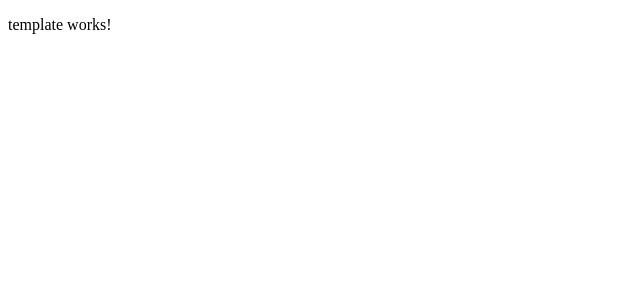
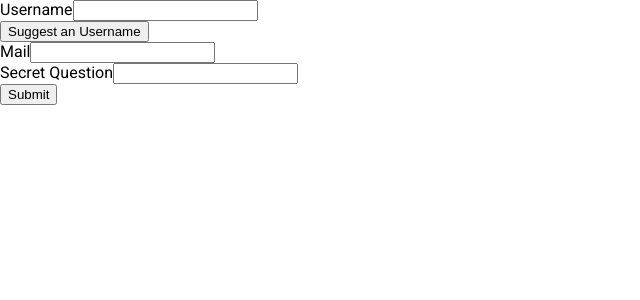
Before and after one commit to FoxGeoff/KataForm1, an Angular app: page / in a window 1280 px wide. Shown: the top 300 px of the page, without its empty margins (0-640 px from the left). Built offline with nearby package versions, Linux system fonts and the light colour scheme.

Commit message:
Add html for form

```diff
--- a/angular.json
+++ b/angular.json
@@ -27,6 +27,7 @@
               "src/assets"
             ],
             "styles": [
+              "./node_modules/@angular/material/prebuilt-themes/indigo-pink.css",
               "src/styles.css"
             ],
             "scripts": []
@@ -90,6 +91,7 @@
               "src/assets"
             ],
             "styles": [
+              "./node_modules/@angular/material/prebuilt-themes/indigo-pink.css",
               "src/styles.css"
             ],
             "scripts": []
--- a/package.json
+++ b/package.json
@@ -12,10 +12,12 @@
   "private": true,
   "dependencies": {
     "@angular/animations": "~11.2.7",
+    "@angular/cdk": "^11.2.13",
     "@angular/common": "~11.2.7",
     "@angular/compiler": "~11.2.7",
     "@angular/core": "~11.2.7",
     "@angular/forms": "~11.2.7",
+    "@angular/material": "^11.2.13",
     "@angular/platform-browser": "~11.2.7",
     "@angular/platform-browser-dynamic": "~11.2.7",
     "@angular/router": "~11.2.7",
--- a/src/app/app.module.ts
+++ b/src/app/app.module.ts
@@ -3,6 +3,8 @@ import { BrowserModule } from '@angular/platform-browser';
 
 import { AppComponent } from './app.component';
 import { TemplateComponent } from './template/template.component';
+import { BrowserAnimationsModule } from '@angular/platform-browser/animations';
+import { MaterialModule } from './material.module';
 
 @NgModule({
   declarations: [
@@ -10,7 +12,9 @@ import { TemplateComponent } from './template/template.component';
     TemplateComponent
   ],
   imports: [
-    BrowserModule
+    BrowserModule,
+    BrowserAnimationsModule,
+    MaterialModule
   ],
   providers: [],
   bootstrap: [AppComponent]
--- a/src/app/template/template.component.html
+++ b/src/app/template/template.component.html
@@ -1 +1,21 @@
-<p>template works!</p>
+<div class="container">
+  <form fxLayout="column" fxLayoutGap="8px" fxLayoutAlign="start">
+    <div>
+      <label>Username</label>
+      <input type="text" />
+    </div>
+    <div>
+      <button>Suggest an Username</button>
+    </div>
+    <div>
+      <label>Mail</label>
+      <input type="email" />
+    </div>
+    <div>
+      <label>Secret Question</label>
+      <input type="text" />
+    </div>
+    <div>
+      <button>Submit</button>
+    </div>
+  </form>
--- a/src/index.html
+++ b/src/index.html
@@ -6,6 +6,9 @@
   <base href="/">
   <meta name="viewport" content="width=device-width, initial-scale=1">
   <link rel="icon" type="image/x-icon" href="favicon.ico">
+  <link rel="preconnect" href="https://fonts.gstatic.com">
+  <link href="https://fonts.googleapis.com/css2?family=Roboto:wght@300;400;500&display=swap" rel="stylesheet">
+  <link href="https://fonts.googleapis.com/icon?family=Material+Icons" rel="stylesheet">
 </head>
 <body>
   <app-root></app-root>
--- a/src/styles.css
+++ b/src/styles.css
@@ -1 +1,4 @@
 /* You can add global styles to this file, and also import other style files */
+
+html, body { height: 100%; }
+body { margin: 0; font-family: Roboto, "Helvetica Neue", sans-serif; }
```
Also changed, not shown: src/app/material.module.ts (added, +79 -0 lines), 2 other files (tests, documents, lock files or other folders).
